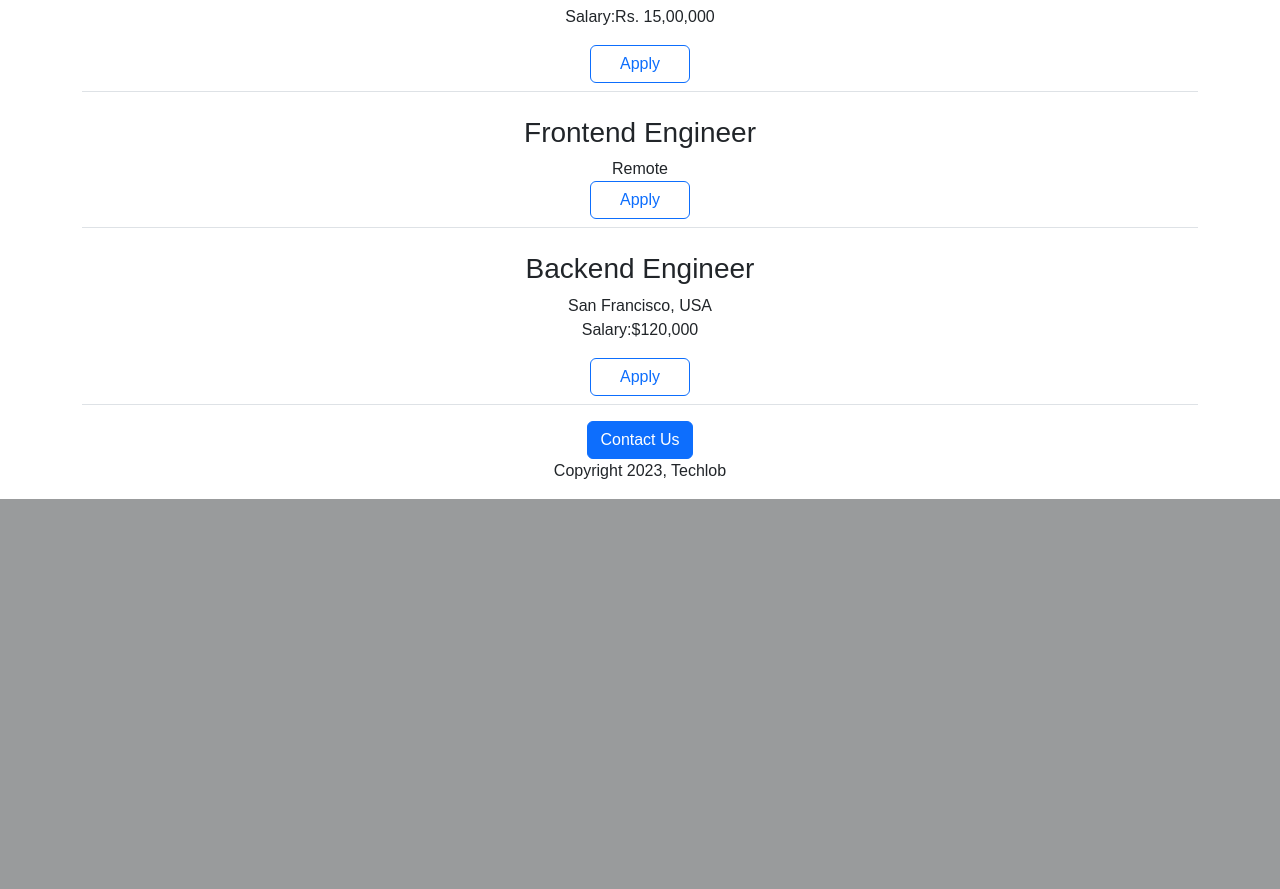
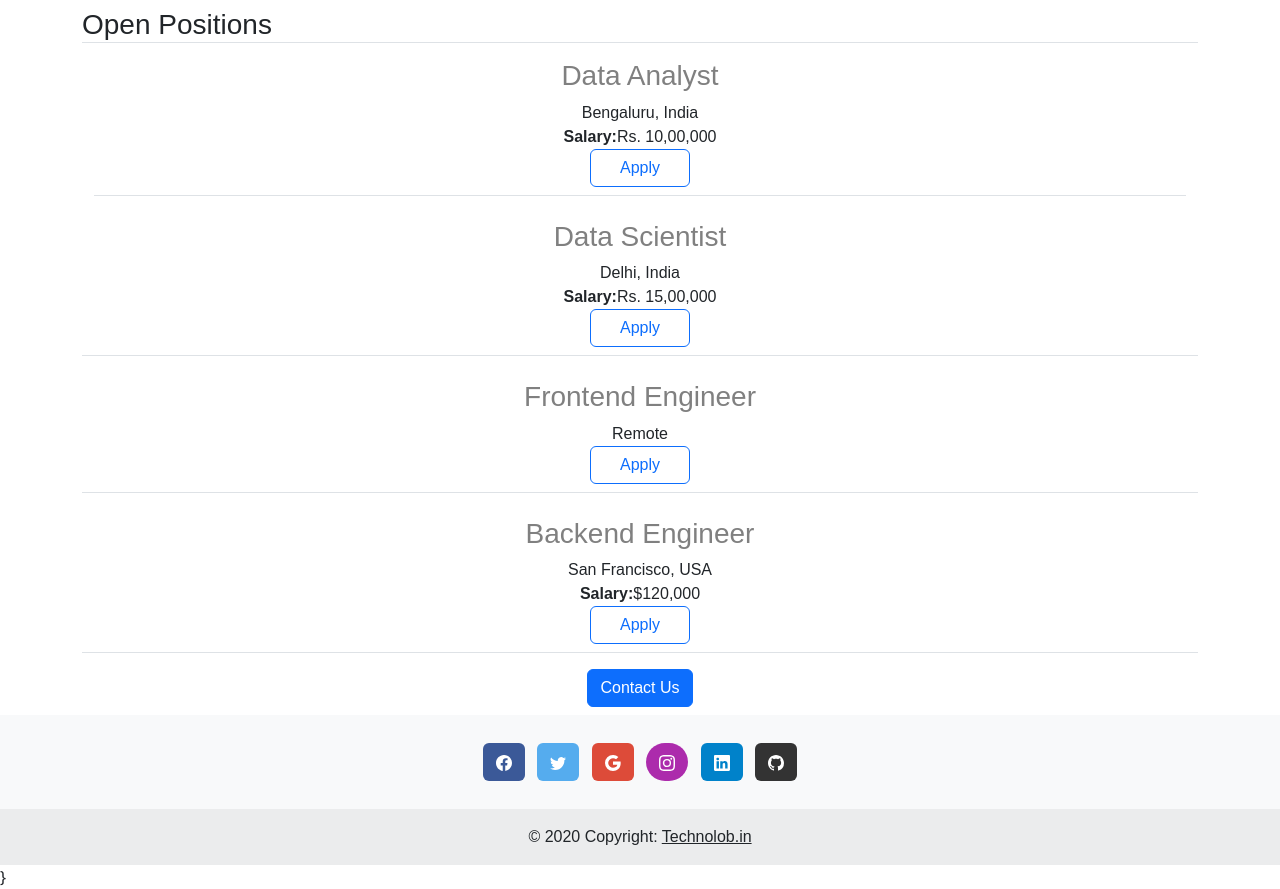
Before and after one commit to Pawankumar-01/techlobe-career-website, a Flask app: page / in a window 1280 px wide. Shown: the part 1440-2329 px from the top of the page. Before the commit the page ends 1939 px from the top, so only its background shows below. Run offline with Flask 3, Linux system fonts and the light colour scheme.

Commit message:
added functional and aesthetic improvements

```diff
--- /dev/null
+++ b/templates/footer.html
@@ -0,0 +1,81 @@
+<footer class="bg-body-tertiary text-center">
+  <!-- Grid container -->
+  <div class="container p-4 pb-0">
+    <!-- Section: Social media -->
+    <section class="mb-4">
+      <!-- Facebook -->
+      <a
+      data-mdb-ripple-init
+        class="btn text-white btn-floating m-1"
+        style="background-color: #3b5998;"
+        href="#!"
+        role="button"
+        ><svg xmlns="http://www.w3.org/2000/svg" width="16" height="16" fill="currentColor" class="bi bi-facebook" viewBox="0 0 16 16">
+        <path d="M16 8.049c0-4.446-3.582-8.05-8-8.05C3.58 0-.002 3.603-.002 8.05c0 4.017 2.926 7.347 6.75 7.951v-5.625h-2.03V8.05H6.75V6.275c0-2.017 1.195-3.131 3.022-3.131.876 0 1.791.157 1.791.157v1.98h-1.009c-.993 0-1.303.621-1.303 1.258v1.51h2.218l-.354 2.326H9.25V16c3.824-.604 6.75-3.934 6.75-7.951"/>
+      </svg></a>
+
+      <!-- Twitter -->
+      <a
+        data-mdb-ripple-init
+        class="btn text-white btn-floating m-1"
+        style="background-color: #55acee;"
+        href="#!"
+        role="button"
+        > <svg xmlns="http://www.w3.org/2000/svg" width="16" height="16" fill="currentColor" class="bi bi-twitter" viewBox="0 0 16 16">
+        <path d="M5.026 15c6.038 0 9.341-5.003 9.341-9.334q.002-.211-.006-.422A6.7 6.7 0 0 0 16 3.542a6.7 6.7 0 0 1-1.889.518 3.3 3.3 0 0 0 1.447-1.817 6.5 6.5 0 0 1-2.087.793A3.286 3.286 0 0 0 7.875 6.03a9.32 9.32 0 0 1-6.767-3.429 3.29 3.29 0 0 0 1.018 4.382A3.3 3.3 0 0 1 .64 6.575v.045a3.29 3.29 0 0 0 2.632 3.218 3.2 3.2 0 0 1-.865.115 3 3 0 0 1-.614-.057 3.28 3.28 0 0 0 3.067 2.277A6.6 6.6 0 0 1 .78 13.58a6 6 0 0 1-.78-.045A9.34 9.34 0 0 0 5.026 15"/>
+      </svg></a>
+
+      <!-- Google -->
+      <a
+        data-mdb-ripple-init
+        class="btn text-white btn-floating m-1"
+        style="background-color: #dd4b39;"
+        href="#!"
+        role="button"
+        ><svg xmlns="http://www.w3.org/2000/svg" width="16" height="16" fill="currentColor" class="bi bi-google" viewBox="0 0 16 16">
+              <path d="M15.545 6.558a9.4 9.4 0 0 1 .139 1.626c0 2.434-.87 4.492-2.384 5.885h.002C11.978 15.292 10.158 16 8 16A8 8 0 1 1 8 0a7.7 7.7 0 0 1 5.352 2.082l-2.284 2.284A4.35 4.35 0 0 0 8 3.166c-2.087 0-3.86 1.408-4.492 3.304a4.8 4.8 0 0 0 0 3.063h.003c.635 1.893 2.405 3.301 4.492 3.301 1.078 0 2.004-.276 2.722-.764h-.003a3.7 3.7 0 0 0 1.599-2.431H8v-3.08z"/>
+            </svg>
+      </a>
+
+      <!-- Instagram -->
+      <a
+        data-mdb-ripple-init
+        class="btn text-white btn-floating m-1"
+        style="background-color: #ac2bac;border-radius:95px;"
+        href="#"
+        role="button" ><svg xmlns="http://www.w3.org/2000/svg" width="16" height="16" fill="currentColor" class="bi bi-instagram"  viewBox="0 0 16 16">
+          <path d="M8 0C5.829 0 5.556.01 4.703.048 3.85.088 3.269.222 2.76.42a3.9 3.9 0 0 0-1.417.923A3.9 3.9 0 0 0 .42 2.76C.222 3.268.087 3.85.048 4.7.01 5.555 0 5.827 0 8.001c0 2.172.01 2.444.048 3.297.04.852.174 1.433.372 1.942.205.526.478.972.923 1.417.444.445.89.719 1.416.923.51.198 1.09.333 1.942.372C5.555 15.99 5.827 16 8 16s2.444-.01 3.298-.048c.851-.04 1.434-.174 1.943-.372a3.9 3.9 0 0 0 1.416-.923c.445-.445.718-.891.923-1.417.197-.509.332-1.09.372-1.942C15.99 10.445 16 10.173 16 8s-.01-2.445-.048-3.299c-.04-.851-.175-1.433-.372-1.941a3.9 3.9 0 0 0-.923-1.417A3.9 3.9 0 0 0 13.24.42c-.51-.198-1.092-.333-1.943-.372C10.443.01 10.172 0 7.998 0zm-.717 1.442h.718c2.136 0 2.389.007 3.232.046.78.035 1.204.166 1.486.275.373.145.64.319.92.599s.453.546.598.92c.11.281.24.705.275 1.485.039.843.047 1.096.047 3.231s-.008 2.389-.047 3.232c-.035.78-.166 1.203-.275 1.485a2.5 2.5 0 0 1-.599.919c-.28.28-.546.453-.92.598-.28.11-.704.24-1.485.276-.843.038-1.096.047-3.232.047s-2.39-.009-3.233-.047c-.78-.036-1.203-.166-1.485-.276a2.5 2.5 0 0 1-.92-.598 2.5 2.5 0 0 1-.6-.92c-.109-.281-.24-.705-.275-1.485-.038-.843-.046-1.096-.046-3.233s.008-2.388.046-3.231c.036-.78.166-1.204.276-1.486.145-.373.319-.64.599-.92s.546-.453.92-.598c.282-.11.705-.24 1.485-.276.738-.034 1.024-.044 2.515-.045zm4.988 1.328a.96.96 0 1 0 0 1.92.96.96 0 0 0 0-1.92m-4.27 1.122a4.109 4.109 0 1 0 0 8.217 4.109 4.109 0 0 0 0-8.217m0 1.441a2.667 2.667 0 1 1 0 5.334 2.667 2.667 0 0 1 0-5.334"/>
+        </svg></i></a>
+
+      <!-- Linkedin -->
+      <a
+        data-mdb-ripple-init
+        class="btn text-white btn-floating m-1"
+        style="background-color: #0082ca;"
+        href="#!"
+        role="button"
+        ><svg xmlns="http://www.w3.org/2000/svg" width="16" height="16" fill="currentColor" class="bi bi-linkedin" viewBox="0 0 16 16">
+        <path d="M0 1.146C0 .513.526 0 1.175 0h13.65C15.474 0 16 .513 16 1.146v13.708c0 .633-.526 1.146-1.175 1.146H1.175C.526 16 0 15.487 0 14.854zm4.943 12.248V6.169H2.542v7.225zm-1.2-8.212c.837 0 1.358-.554 1.358-1.248-.015-.709-.52-1.248-1.342-1.248S2.4 3.226 2.4 3.934c0 .694.521 1.248 1.327 1.248zm4.908 8.212V9.359c0-.216.016-.432.08-.586.173-.431.568-.878 1.232-.878.869 0 1.216.662 1.216 1.634v3.865h2.401V9.25c0-2.22-1.184-3.252-2.764-3.252-1.274 0-1.845.7-2.165 1.193v.025h-.016l.016-.025V6.169h-2.4c.03.678 0 7.225 0 7.225z"/>
+      </svg></a>
+      <!-- Github -->
+      <a
+        data-mdb-ripple-init
+        class="btn text-white btn-floating m-1"
+        style="background-color: #333333;"
+        href="#!"
+        role="button"
+        ><svg xmlns="http://www.w3.org/2000/svg" width="16" height="16" fill="currentColor" class="bi bi-github" viewBox="0 0 16 16">
+        <path d="M8 0C3.58 0 0 3.58 0 8c0 3.54 2.29 6.53 5.47 7.59.4.07.55-.17.55-.38 0-.19-.01-.82-.01-1.49-2.01.37-2.53-.49-2.69-.94-.09-.23-.48-.94-.82-1.13-.28-.15-.68-.52-.01-.53.63-.01 1.08.58 1.23.82.72 1.21 1.87.87 2.33.66.07-.52.28-.87.51-1.07-1.78-.2-3.64-.89-3.64-3.95 0-.87.31-1.59.82-2.15-.08-.2-.36-1.02.08-2.12 0 0 .67-.21 2.2.82.64-.18 1.32-.27 2-.27s1.36.09 2 .27c1.53-1.04 2.2-.82 2.2-.82.44 1.1.16 1.92.08 2.12.51.56.82 1.27.82 2.15 0 3.07-1.87 3.75-3.65 3.95.29.25.54.73.54 1.48 0 1.07-.01 1.93-.01 2.2 0 .21.15.46.55.38A8.01 8.01 0 0 0 16 8c0-4.42-3.58-8-8-8"/>
+      </svg></a>
+    </section>
+    <!-- Section: Social media -->
+  </div>
+  <!-- Grid container -->
+
+  <!-- Copyright -->
+  <div class="text-center p-3" style="background-color: rgba(0, 0, 0, 0.05);">
+    © 2020 Copyright:
+    <a class="text-body" href="https://mdbootstrap.com/">Technolob.in</a>
+  </div>
+  <!-- Copyright -->
+</footer>
--- a/templates/home.html
+++ b/templates/home.html
@@ -4,7 +4,9 @@
   <meta charset="UTF-8">
   <meta http-equiv="X-UA-Compatible" content="IE=edge">
   <meta name="viewport" content="width=device-width, initial-scale=1.0">
+
   <link href="https://cdn.jsdelivr.net/npm/bootstrap@5.3.3/dist/css/bootstrap.min.css" rel="stylesheet" integrity="sha384-QWTKZyjpPEjISv5WaRU9OFeRpok6YctnYmDr5pNlyT2bRjXh0JMhjY6hW+ALEwIH" crossorigin="anonymous">
+
 
   <title>Techlob</title>
   <style>
@@ -17,29 +19,44 @@
   </style>
 </head>
 <body>
+  {%include 'nav.html' %}
 
-  <div class="p-3 mb-2 bg-dark text-white">
-    <h2 class=text-center>Technolob Careers</h1>
+
+  <img class="mt-1" id="banner"src="https://b55be10f-afd0-40fd-9ef2-fe736bd9d151-00-381my0qoovcki.janeway.replit.dev/static/careerlogo.jpg" alt="Techlob Careers" width=100% height=100%>
+<div class="container">
+  <div>
+
+    <div class="p-3 mb-2">
+      <h2 class="text-center mt-3">Technolob Careers</h1>
+    </div>
+    <div class="row" style="margin-bottom:16px">
+      <div class="col-6">
+    <p class="lead">Lorem ipsum dolor sit amet, consectetur adipiscing elit, sed do eiusmod tempor incididunt ut labore et dolore magna aliqua. Ut enim ad minim veniam, quis nostrud exercitation ullamco laboris nisi ut aliquip ex ea commodo consequat.Lorem ipsum dolor sit amet, consectetur adipiscing elit, sed do eiusmod tempor incididunt ut labore et dolore magna aliqua.</p>
+      </div>
+      <div class="col-5">
+      <img style="border-radius:4px; height:320px" src="/static/people.jpg" alt="people">
+      </div>
+    </div>
   </div>
-  <img id="banner"src="https://b55be10f-afd0-40fd-9ef2-fe736bd9d151-00-381my0qoovcki.janeway.replit.dev/static/careerlogo.jpg" alt="Techlob Careers" width=100% height=100%>
-<div class="container">
-  <h3>About Techlob</h3>
-  <p>Lorem ipsum dolor sit amet, consectetur adipiscing elit, sed do eiusmod tempor incididunt ut labore et dolore magna aliqua. Ut enim ad minim veniam, quis nostrud exercitation ullamco laboris nisi ut aliquip ex ea commodo consequat.</p>
 
 
   <h3 class="border-bottom">Open Positions</h3>
     {%for job in jobs%}
       <div class="container text-center">
         <div class="border-bottom" style="margin-bottom:16px; padding:8px;">
+          <div style="color:grey">
           <h3>{{job["title"]}}</h3>
+          </div>
           <div>
           {{job["location"]}}
           {%if "salary" in job%}
-          <p>Salary:{{job["salary"]}}</p>
+          </div>
+          <div>
+          <b>Salary:</b>{{job["salary"]}}
           {%endif%}
           </div>
-          <button type="button" class="btn btn-outline-primary" style="width:100px">
-            Apply</button>
+          <a href="mailto:pavankumarkola752@gmail.com" type="button" class="btn btn-outline-primary" style="width:100px">
+            Apply</a>
 
         </div>
 
@@ -50,13 +67,11 @@
     {%endfor%}
   </div>
 </div>
-  <footer>
-  <div class="text-center" style="margin-top:8px;size:14px">
+  <div class="text-center" style="margin-top:8px;size:14px;margin-bottom:8px">
   <button class="btn btn-primary">Contact Us</button>
-  <p class="text-center">Copyright 2023, Techlob</p>
   </div>
-  </footer>
 </div>
+{%include 'footer.html' %}}
 
 </body>
 </html>
--- /dev/null
+++ b/templates/nav.html
@@ -0,0 +1,11 @@
+<nav class="navbar bg-body-tertiary">
+  <div class="container-fluid">
+    <a  href="http://google.com"class="d-inline-block align-top" style="text-decoration:none;color:black">
+      <svg xmlns="http://www.w3.org/2000/svg" width="30" height="30" fill="currentColor" class="bi bi-mortarboard-fill" viewBox="0 0 16 16">
+        <path d="M8.211 2.047a.5.5 0 0 0-.422 0l-7.5 3.5a.5.5 0 0 0 .025.917l7.5 3a.5.5 0 0 0 .372 0L14 7.14V13a1 1 0 0 0-1 1v2h3v-2a1 1 0 0 0-1-1V6.739l.686-.275a.5.5 0 0 0 .025-.917z"/>
+        <path d="M4.176 9.032a.5.5 0 0 0-.656.327l-.5 1.7a.5.5 0 0 0 .294.605l4.5 1.8a.5.5 0 0 0 .372 0l4.5-1.8a.5.5 0 0 0 .294-.605l-.5-1.7a.5.5 0 0 0-.656-.327L8 10.466z"/>
+      </svg><b>Technolob</b>   </a>
+
+
+  </div>
+</nav></nav>
```
Also changed, not shown: static/bootstrap-logo.svg (added), 4 other files.
